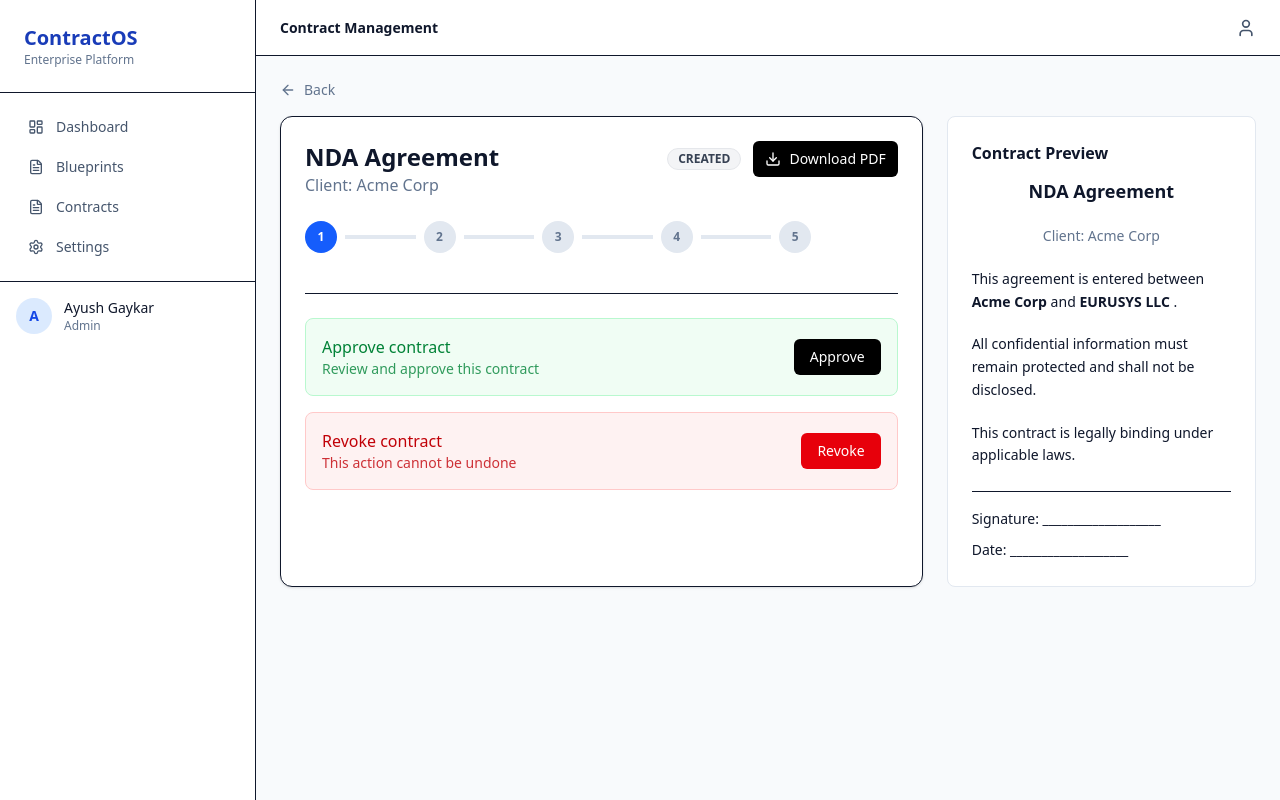
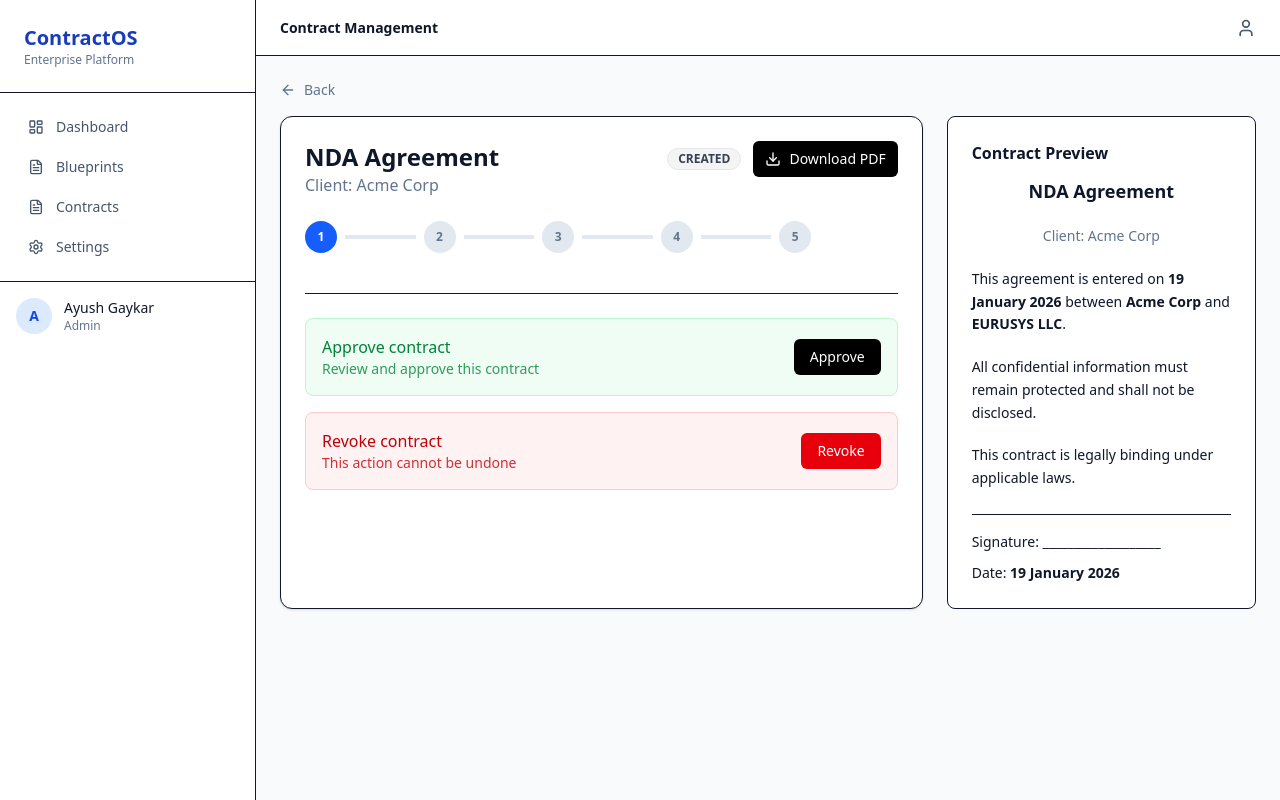
Before and after one commit to Shrol69/Contract-Management-Platform, a Next.js app in the folder contract-app/: page /contract/1 in a window 1280 px wide. Built offline with nearby package versions, Linux system fonts and the light colour scheme.

Commit message:
working project

```diff
--- a/contract-app/app/contract/[id]/page.tsx
+++ b/contract-app/app/contract/[id]/page.tsx
@@ -5,7 +5,7 @@ import { useStore } from "@/store/useStore";
 import { StatusBadge } from "@/components/StatusBadge";
 import { ArrowLeft, Download } from "lucide-react";
 import jsPDF from "jspdf";
-
+import { useState } from "react";
 
 const steps = [
   "CREATED",
@@ -21,6 +21,9 @@ export default function ContractDetail() {
   const { contracts, updateStatus, revokeContract } =
     useStore();
 
+  const [downloading, setDownloading] =
+    useState(false);
+
   const contract = contracts.find(
     (c) => c.id === id
   );
@@ -35,21 +38,39 @@ export default function ContractDetail() {
   const currentStep =
     steps.indexOf(contract.status);
 
+  const today = new Date().toLocaleDateString(
+    "en-GB",
+    {
+      day: "2-digit",
+      month: "long",
+      year: "numeric",
+    }
+  );
+
   async function downloadPDF() {
     if (typeof window === "undefined") return;
 
-  const node = document.getElementById(
+    setDownloading(true);
+
+    const node =
+      document.getElementById(
         "contract-preview"
       );
     if (!node) return;
 
-  // dynamic import (client only)
     const domtoimage =
-    (await import("dom-to-image-more")).default;
+      (await import(
+        "dom-to-image-more"
+      )).default;
 
-  const dataUrl = await domtoimage.toPng(node);
+    const dataUrl =
+      await domtoimage.toPng(node);
 
-  const pdf = new jsPDF("p", "mm", "a4");
+    const pdf = new jsPDF(
+      "p",
+      "mm",
+      "a4"
+    );
 
     const imgProps =
       pdf.getImageProperties(dataUrl);
@@ -79,10 +100,14 @@ async function downloadPDF() {
         .toLowerCase();
 
     pdf.save(
-    `${safeClient}_${safeContract}.pdf`
+      `eurusys_${safeClient}_${safeContract}_${today.replace(
+        / /g,
+        "_"
+      )}.pdf`
     );
+
+    setDownloading(false);
   }
-
 
   return (
     <div className="max-w-5xl mx-auto">
@@ -107,22 +132,33 @@ async function downloadPDF() {
                 {contract.blueprintName}
               </h1>
               <p className="text-slate-500">
-                Client: {contract.clientName}
+                Client:{" "}
+                {contract.clientName}
               </p>
             </div>
 
             <div className="flex items-center gap-3">
               <StatusBadge
-                status={contract.status}
+                status={
+                  contract.status
+                }
               />
 
-              {/* DOWNLOAD BUTTON */}
               <button
-                onClick={downloadPDF}
-                className="flex items-center gap-2 bg-black text-white px-3 py-2 rounded-md text-sm hover:opacity-90"
+                onClick={
+                  downloadPDF
+                }
+                disabled={
+                  downloading
+                }
+                className="flex items-center gap-2 bg-black text-white px-3 py-2 rounded-md text-sm hover:opacity-90 disabled:opacity-50"
               >
-                <Download size={16} />
-                Download PDF
+                <Download
+                  size={16}
+                />
+                {downloading
+                  ? "Generating..."
+                  : "Download PDF"}
               </button>
             </div>
           </div>
@@ -145,11 +181,14 @@ async function downloadPDF() {
                   {i + 1}
                 </div>
 
-                {i !== steps.length - 1 && (
+                {i !==
+                  steps.length -
+                    1 && (
                   <div
                     className={`flex-1 h-1 mx-2
                     ${
-                      i < currentStep
+                      i <
+                      currentStep
                         ? "bg-blue-600"
                         : "bg-slate-200"
                     }`}
@@ -162,7 +201,8 @@ async function downloadPDF() {
           {/* ACTIONS */}
           <div className="border-t pt-6 space-y-4">
 
-            {contract.status === "CREATED" && (
+            {contract.status ===
+              "CREATED" && (
               <ActionCard
                 title="Approve contract"
                 desc="Review and approve this contract"
@@ -177,7 +217,8 @@ async function downloadPDF() {
               />
             )}
 
-            {contract.status === "APPROVED" && (
+            {contract.status ===
+              "APPROVED" && (
               <ActionCard
                 title="Ready to send"
                 desc="Client will receive email"
@@ -192,7 +233,8 @@ async function downloadPDF() {
               />
             )}
 
-            {contract.status === "SENT" && (
+            {contract.status ===
+              "SENT" && (
               <ActionCard
                 title="Awaiting signature"
                 desc="Mark once client signs"
@@ -207,7 +249,8 @@ async function downloadPDF() {
               />
             )}
 
-            {contract.status === "SIGNED" && (
+            {contract.status ===
+              "SIGNED" && (
               <ActionCard
                 title="Finalize contract"
                 desc="Lock to prevent edits"
@@ -222,7 +265,8 @@ async function downloadPDF() {
               />
             )}
 
-            {contract.status !== "LOCKED" && (
+            {contract.status !==
+              "LOCKED" && (
               <ActionCard
                 title="Revoke contract"
                 desc="This action cannot be undone"
@@ -230,19 +274,21 @@ async function downloadPDF() {
                 btn="Revoke"
                 danger
                 onClick={() =>
-                  revokeContract(contract.id)
+                  revokeContract(
+                    contract.id
+                  )
                 }
               />
             )}
           </div>
         </div>
 
-        {/* RIGHT PANEL – PREVIEW */}
+        {/* PREVIEW */}
         <div
           id="contract-preview"
-  className="bg-white border border-slate-200 rounded-lg p-6 h-fit"
+          className="bg-white border rounded-lg p-6 h-fit"
         >
-  <h3 className="font-semibold mb-3 print:hidden">
+          <h3 className="font-semibold mb-3">
             Contract Preview
           </h3>
 
@@ -253,22 +299,34 @@ async function downloadPDF() {
             </h2>
 
             <p className="text-slate-500 text-center">
-      Client: {contract.clientName}
+              Client:{" "}
+              {contract.clientName}
             </p>
 
             <p>
-  This agreement is entered between{" "}
-  <b>{contract.clientName}</b> and
-  <b> EURUSYS LLC </b>.
-</p>
-    <p>
-      All confidential information must remain
-      protected and shall not be disclosed.
+              This agreement is entered
+              on <b>{today}</b>{" "}
+              between{" "}
+              <b>
+                {
+                  contract.clientName
+                }
+              </b>{" "}
+              and{" "}
+              <b>EURUSYS LLC</b>.
             </p>
 
             <p>
-      This contract is legally binding under
-      applicable laws.
+              All confidential
+              information must remain
+              protected and shall not
+              be disclosed.
+            </p>
+
+            <p>
+              This contract is legally
+              binding under applicable
+              laws.
             </p>
 
             <div className="border-t pt-4 mt-6">
@@ -277,19 +335,18 @@ async function downloadPDF() {
                 ___________________
               </p>
               <p className="mt-2">
-        Date:
-        ___________________
+                Date:{" "}
+                <b>{today}</b>
               </p>
             </div>
           </div>
         </div>
-
       </div>
     </div>
   );
 }
 
-/* ACTION CARD COMPONENT */
+/* ACTION CARD */
 function ActionCard({
   title,
   desc,
```
Lines whose indentation alone changed are shown as unchanged.
